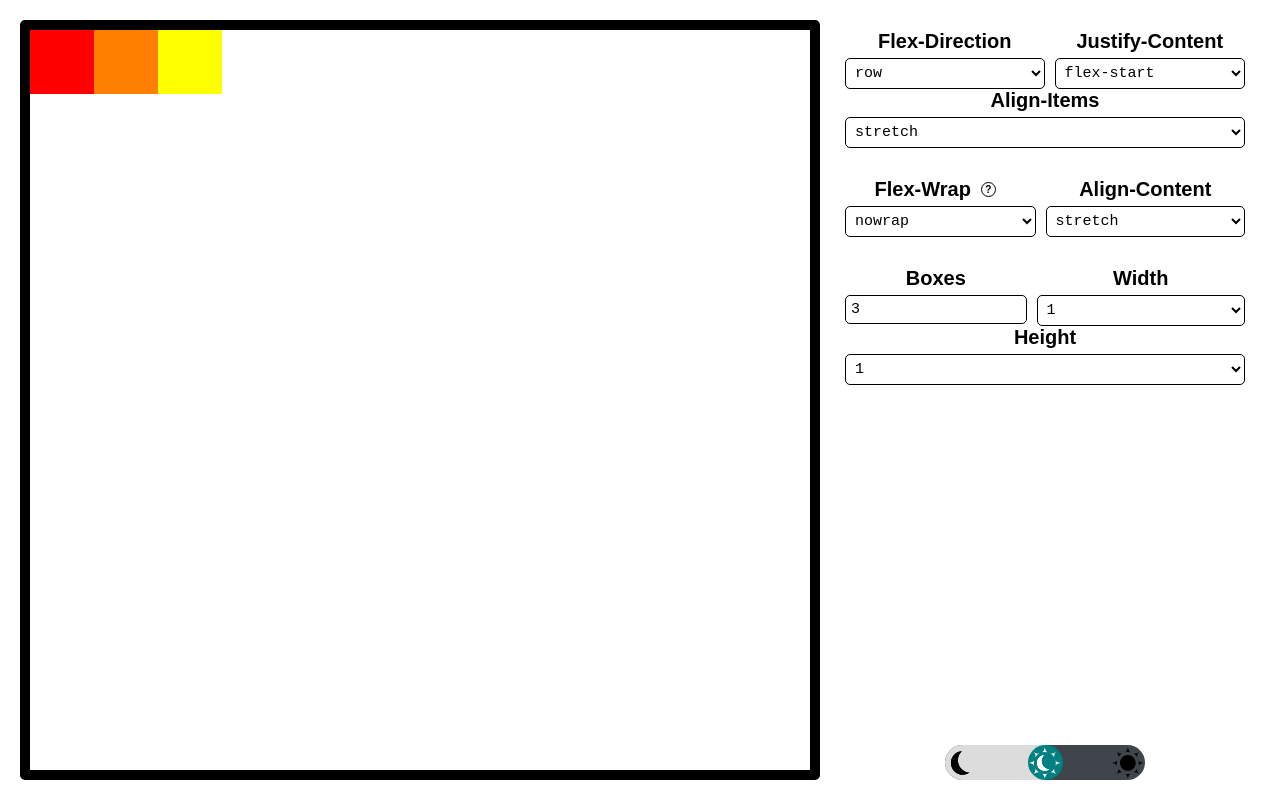
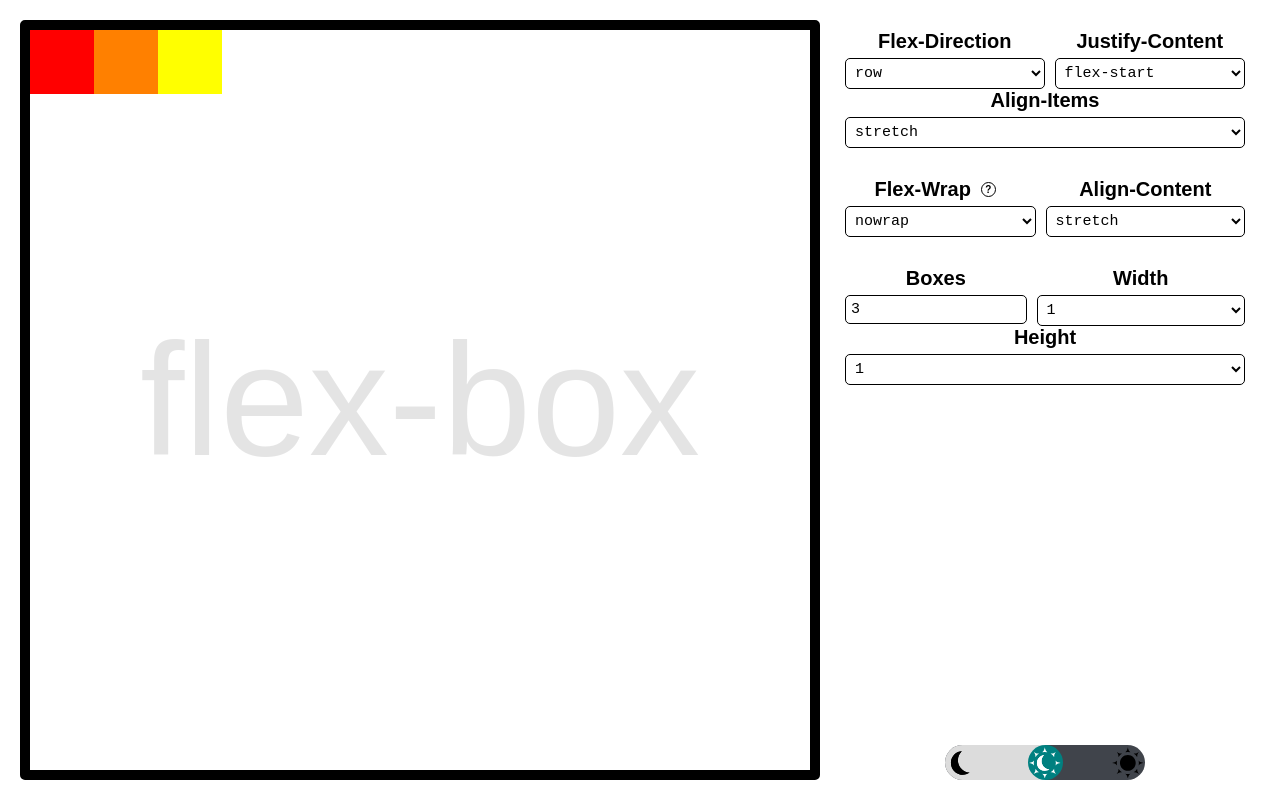
Before and after one commit to MikhaD/flexbox-sandbox, a plain HTML site: page index.html in a window 1280 px wide. Drawn offline with Linux system fonts and the light colour scheme.

Commit message:
added 'flex-box' watermark

```diff
--- a/style.css
+++ b/style.css
@@ -72,6 +72,7 @@ input, select {
 }
 
 .container {
+	position: relative;
 	border: 10px solid black;
 	border-radius: 5px;
 	display: flex;
@@ -81,13 +82,21 @@ input, select {
 	background-color: var(--secondary-background);
 }
 
+.container::after {
+	width: 100%;
+	height: 100%;
+	content: "flex-box";
+	font-size: 20vmin;
+	opacity: 0.1;
+	position: absolute;
+	display: grid;
+	place-items: center;
+}
+
 .container-controls, .box-controls {
 	padding: 1rem;
 	display: flex;
 	flex-wrap: wrap;
-	/* gap: 1rem;
-	display: grid;
-	grid-template: 1fr/repeat(auto-fit, minmax(18rem, 1fr)); */
 }
 
 .container-controls article, .box-controls article {
@@ -95,6 +104,10 @@ input, select {
 	margin: 0 0.5rem;
 	flex-grow: 1;
 	min-width: 15rem;
+}
+
+.item {
+	z-index: 1;
 }
 
 /* ################################################ Mobile ################################################ */
```
